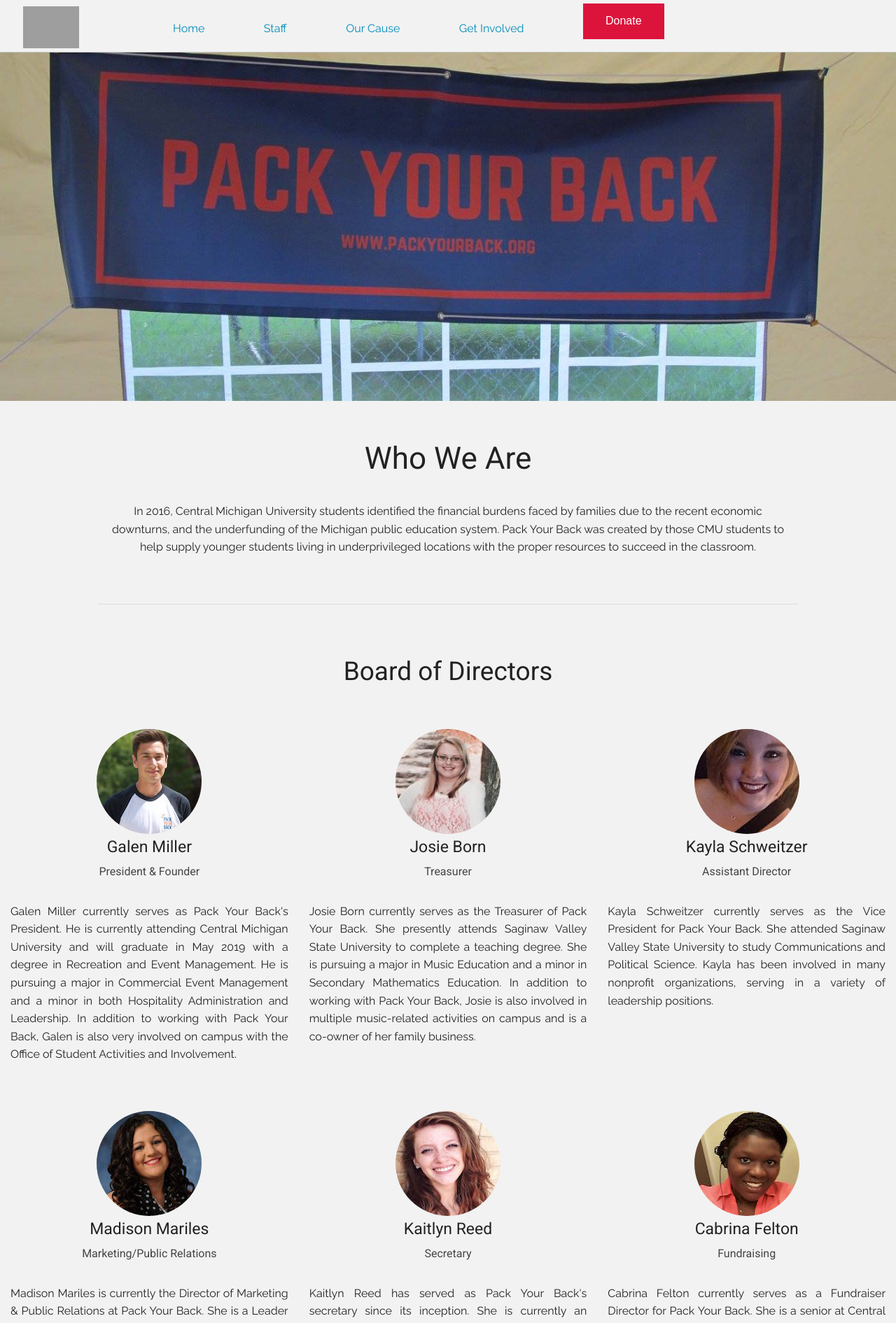
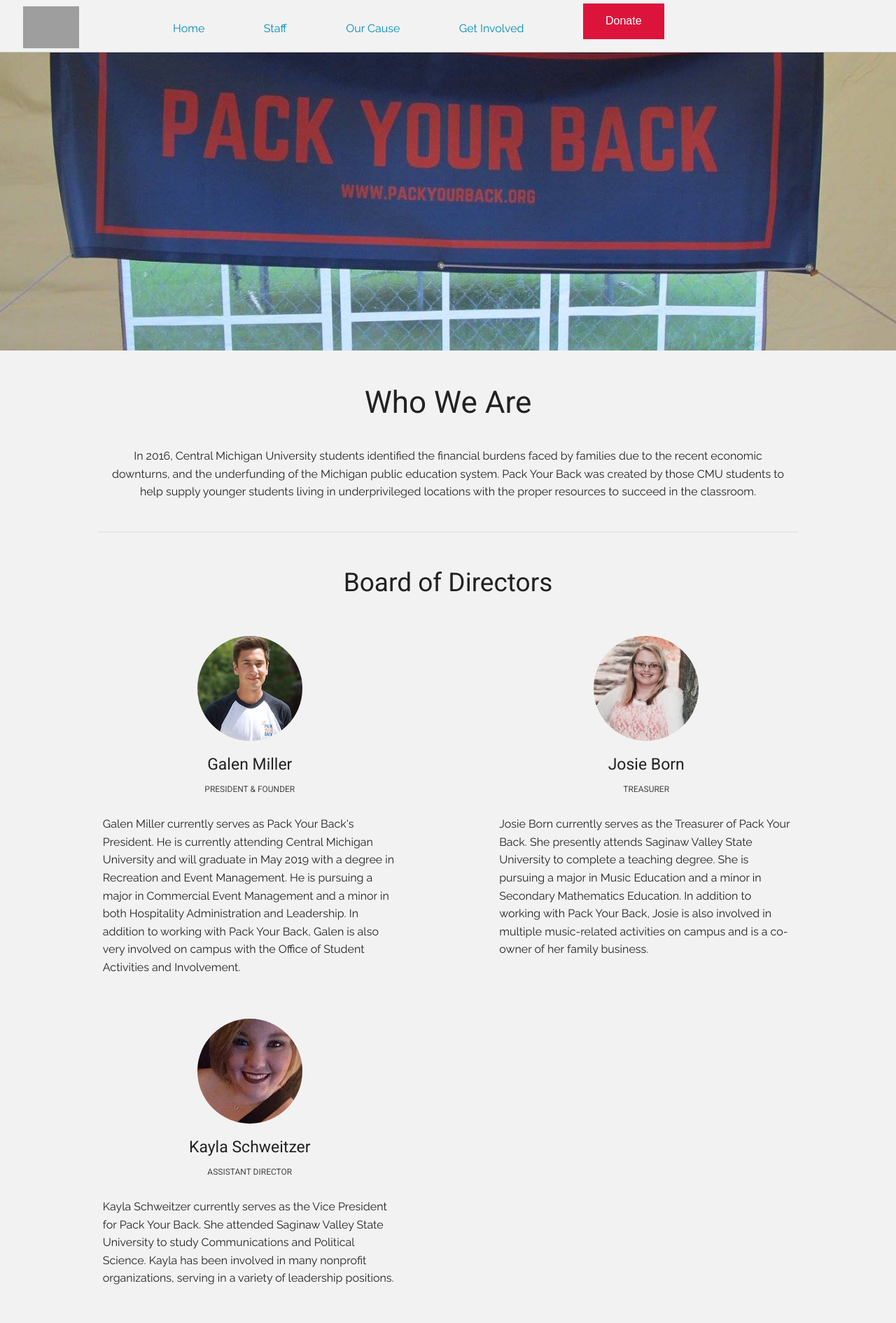
Before and after one commit to JdeGuise/packyourback-site, a PHP site: page /html/leadership.html in a window 1280 px wide. Shown: the top 1891 px of the page at 70% size. Run offline with PHP 8.4, Linux system fonts and the light colour scheme; some libraries are stand-ins or nearby versions; grey boxes are pictures that could not be loaded.

Commit message:
Major restructuring with containers and br tags on leadership page, also visual changes to staff css.

```diff
--- a/pyb/css/style.css
+++ b/pyb/css/style.css
@@ -595,17 +595,63 @@ ul.menuitems li a:hover {
 		}
 	}
 
+  .staff_name{
+    text-align: center;
+    padding-top: 15px;
+  }
+
   .staff_title{
     color: #454545;
     text-align: center;
+    text-transform: uppercase;
+    font-size: 12px;
+    padding-bottom: 20px;
   }
 
   .staff_pics{
     border-radius: 50%;
+    max-width: 150px;
+    max-height: 150px;
   }
 
   #staff_blurb{
-    text-align: justify;
+    text-align: left;
+    max-width: 420px;
+  }
+
+  .padding{
+    padding: 4vh 6vw;
+  }
+
+  .max-width-500{
+    max-width: 500px;
+  }
+
+  .flex-row{
+    display: flex;
+    flex-wrap: wrap;
+    justify-content: space-between;
+  }
+
+  .center-everything{
+    display: flex;
+    flex-direction: column;
+    justify-content: center;
+    align-items: center;
+    align-self:flex-start;
+    flex-grow: 2;
+    padding: 20px;
+    max-width: 560px;
+  }
+
+  .lead_headers{
+    padding-top: 40px;
+    padding-bottom: 25px;
+  }
+
+  .directors{
+    padding-left: 6vw;
+    padding-right: 6vw;
   }
 
 /************************/
--- a/pyb/html/leadership.html
+++ b/pyb/html/leadership.html
@@ -56,12 +56,6 @@
 
       </div>
 
-    <br>
-    <br>
-    <br>
-
-
-
             <div class="container">
                   <img src="../assets/leadership_pics/packyourbackbanner.jpg" id="jumboimg">
             </div>
@@ -69,162 +63,120 @@
 <div id="who_we_are_container">
   <div class="row" id="who_we_are_self">
     <div class="columns small-12">
-          <br/>
-          <br>
-              <h1>Who We Are</h1>
-                <br>
+      <h1 class="lead_headers">Who We Are</h1>
         <p>
           In 2016, Central Michigan University students identified the financial burdens faced by families due to the recent economic downturns, and the underfunding of the Michigan public education system.  Pack Your Back was created by those CMU students to help supply younger students living in underprivileged locations with the proper resources to succeed in the classroom.
         </p>
       <br/>
-          <br>
+
       </div>
 
       <hr>
   </div>
 </div>
 
-    <br>
-      <br/>
-     <h2 style="text-align:center;">Board of Directors</h2>
 
       <br/>
+      <div class="directors">
+     <h2 style="text-align:center; margin-bottom: 30px;">Board of Directors</h2>
+      <div class="flex-row" style="text-align: center;">
+          <div class="max-width-500 center-everything">
 
+              <img src="../assets/leadership_pics/staff/gmiller.jpg" alt="gmiller.jpg" class="staff_pics">
 
-      <div class="row" style="text-align: center;">
-          <div class="columns small-12 medium-4 large-4">
-              <br>
-              <img src="../assets/leadership_pics/staff/gmiller.jpg" alt="gmiller.jpg" class="staff_pics">
-              <h4>Galen Miller</h4>
-              <h6 class="staff_title">President &amp Founder</h6>
-              <br>
+              <h4 class="staff_name">Galen Miller</h4>
+              <h6 class="staff_title">President &amp; Founder</h6>
+
               <p id="staff_blurb">
                   Galen Miller currently serves as Pack Your Back's President. He is currently attending Central Michigan University and will graduate in May 2019 with a degree in Recreation and Event Management. He is pursuing a major in Commercial Event Management and a minor in both Hospitality Administration and Leadership. In addition to working with Pack Your Back, Galen is also very involved on campus with the Office of Student Activities and Involvement.
               </p>
-              <br>
+
           </div>
-      <div class="columns small-12 medium-4 large-4">
+      <div class="center-everything">
+        <img src="../assets/leadership_pics/staff/jborn.jpg" alt="jborn.jpg" class="staff_pics">
 
-            <br>
-                <img src="../assets/leadership_pics/staff/jborn.jpg" alt="jborn.jpg" class="staff_pics">
-                <h4>Josie Born</h4>
+        <h4 class="staff_name">Josie Born</h4>
         <h6 class="staff_title">Treasurer</h6>
-                <br>
+
         <p id="staff_blurb">
           Josie Born currently serves as the Treasurer of Pack Your Back. She presently attends Saginaw Valley State University to complete a teaching degree. She is pursuing a major in Music Education and a minor in Secondary Mathematics Education. In addition to working with Pack Your Back, Josie is also involved in multiple music-related activities on campus and is a co-owner of her family business.
         </p>
-                <br>
+
           </div>
-          <div class="columns small-12 medium-4 large-4">
-             <br>
+          <div class="center-everything">
               <img src="../assets/leadership_pics/staff/kschweitzer.jpg" alt="kschweitzer.jpg" class="staff_pics">
-              <h4>Kayla Schweitzer</h4>
+              <h4 class="staff_name">Kayla Schweitzer</h4>
               <h6 class="staff_title">Assistant Director</h6>
-              <br>
               <p id="staff_blurb">
                   Kayla Schweitzer currently serves as the Vice President for Pack Your Back. She attended Saginaw Valley State University to study Communications and Political Science. Kayla has been involved in many nonprofit organizations, serving in a variety of leadership positions.
               </p>
-              <br>
           </div>
       </div>
-      <div class="row" style="text-align: center;">
-        <div class="columns small-12 medium-4 large-4">
 
-              <br>
+      <div class="flex-row">
+        <div class="center-everything">
           <img src ="../assets/leadership_pics/staff/mmariles.jpg" alt="mmariles.jpg" class="staff_pics">
-              <h4 style="text-align:center;">Madison Mariles</h4>
+
+          <h4 class="staff_name">Madison Mariles</h4>
           <h6 class="staff_title">Marketing/Public Relations</h6>
-              <br>
+
           <p id="staff_blurb">
-                  Madison Mariles is currently the Director of Marketing & Public Relations at Pack Your Back. She is a Leader Advancement Scholar at Central Michigan University and is expected to graduate in May 2020. She is pursuing a major in Integrative Public Relations with minors in Marketing and Leadership. Aside from working with Pack Your Back, Madison is also very involved on campus, serving as a deskie for her residence hall and an active member of Program Board and PRSSA.
+              Madison Mariles is currently the Director of Marketing &amp; Public Relations at Pack Your Back. She is a Leader Advancement Scholar at Central Michigan University and is expected to graduate in May 2020. She is pursuing a major in Integrative Public Relations with minors in Marketing and Leadership. Aside from working with Pack Your Back, Madison is also very involved on campus, serving as a deskie for her residence hall and an active member of Program Board and PRSSA.
           </p>
-              <br>
+        </div>
+
+          <div class="center-everything">
+            <img src ="../assets/leadership_pics/staff/kreed.jpg" alt="kreed.jpg" class="staff_pics">
+            <h4 class="staff_name">Kaitlyn Reed</h4>
+            <h6 class="staff_title">Secretary</h6>
+            <p id="staff_blurb">
+                Kaitlyn Reed has served as Pack Your Back's secretary since its inception. She is currently an honors student at Central Michigan University and will graduate in May 2018 with a business degree. She is pursuing a major in General Management and a minor in Hospitality Services &amp; Administration. In addition to working with Pack Your Back, Kaitlyn is also involved on campus, especially with the Volunteer Center where she works as an On-Campus Service Student Coordinator.
+            </p>
 
           </div>
-          <div class="columns small-12 medium-4 large-4">
-
-            <br>
-                <img src ="../assets/leadership_pics/staff/kreed.jpg" alt="kreed.jpg" class="staff_pics">
-                <h4>Kaitlyn Reed</h4>
-                <h6 class="staff_title">Secretary</h6>
-                <br>
-                <p id="staff_blurb">
-                    Kaitlyn Reed has served as Pack Your Back's secretary since its inception. She is currently an honors student at Central Michigan University and will graduate in May 2018 with a business degree. She is pursuing a major in General Management and a minor in Hospitality Services & Administration. In addition to working with Pack Your Back, Kaitlyn is also involved on campus, especially with the Volunteer Center where she works as an On-Campus Service Student Coordinator.
-                </p>
-                <br>
-          </div>
-  <div class="columns small-12 medium-4 large-4">
-
-         <br>
+    <div class="center-everything">
       <img src ="../assets/leadership_pics/staff/cfelton.jpg" alt="cfelton.jpg" class="staff_pics">
-              <h4 style="text-align:center;">Cabrina Felton</h4>
+      <h4 class="staff_name">Cabrina Felton</h4>
       <h6 class="staff_title">Fundraising</h6>
-              <br>
       <p id="staff_blurb">
           Cabrina Felton currently serves as a Fundraiser Director for Pack Your Back. She is a senior at Central Michigan University studying Apparel Merchandising and Design. She is expected to graduate in December 2017. Cabrina has been involved in multiple organizations at school.
       </p>
-              <br>
+    </div>
+  </div>
+</div>
+      <img src="../assets/leadership_pics/vision_Chalk.jpeg"  width="100%" />
+        <div class="row" id="pyb_cmu_p">
 
+          <div class="columns small-12 medium-12 large-12">
+            <a href="https://www.cmich.edu/stamp/Pages/pack-your-back.aspx"></a>
+          </div>
+        </div>
+
+  <div class="row padding">
+    <h3 class="lead_headers">Pack Your Back at CMU</h3>
+    <div class="columns small-12 medium-8 large-5" >
+
+      <p style="text-align:left; margin-left: 25px; max-width: 800px;">Pack Your Back is a nonprofit organization that was started in a dorm room in Calkins Hall. It’s a few students at CMU who decided that they wanted to be hands on, they wanted to be proactive in helping the younger generation succeed. With that, Pack Your Back was born.</p>
+
+      <p style="text-align:left; margin-left: 25px; max-width: 800px;">In January 2016, Galen Miller was volunteering in Flint with his fraternity. As they continued to deliver water and other supplies to the residents suffering from the water crisis, Miller noticed that as the major media outlets began to leave, so did the help.</p>
+
+      <p style="text-align:left; margin-left: 25px; max-width: 800px;">
+      That night after the event in Flint, Miller got together a group of friends in his dorm room, and they discussed how they could continue to give back to the community in Flint. They settled on collecting and donating school supplies, as they realized that the water crisis had a massive impact on the development of young school-aged children.</p>
+
+      <p style="text-align:left; margin-left: 25px; max-width: 800px;">
+      A group of CMU students and alumni started Pack Your Back in March 2016 and were officially approved as a 501(c)(3) nonprofit in May. They set to work collecting funds and school supplies to donate to the children of Flint and beyond.</p>
+
+      <p style="text-align:left; margin-left: 25px; max-width: 800px;">
+      The organization plans to extend to the rest of the state and even the country in the following months and years and already has an expansion plan in place.</p>
+    </div>
+
+    <div class="columns small-12 medium-4 large-7">
+      <img src="../assets/calkins.jpg" width="80%" style="margin-left:30px;" />
     </div>
   </div>
 
 
 
-
-
-      </div>
-
-          <br>
-          <br>
-
-                  <img src="../assets/leadership_pics/vision_Chalk.jpeg"  width="100%" />
-
-                  <br>
-                  <br>
-                  <br>
-
-        <div class="row" id="pyb_cmu_p">
-
-          <div class="columns small-12 medium-12 large-12">
-            <a href="https://www.cmich.edu/stamp/Pages/pack-your-back.aspx"><h3>Pack Your Back at CMU</h3></a>
-          </div>
-        </div>
-
-      <div class="row">
-
-          <div class="columns small-12 medium-8 large-5" >
-                <br>
-                <br>
-                <br>
-                  <p style="text-align:left; margin-left: 25px; max-width: 800px;">Pack Your Back is a nonprofit organization that was started in a dorm room in Calkins Hall. It’s a few students at CMU who decided that they wanted to be hands on, they wanted to be proactive in helping the younger generation succeed. With that, Pack Your Back was born.</p>
-                  <br>                         <p style="text-align:left; margin-left: 25px; max-width: 800px;">In January 2016, Galen Miller was volunteering in Flint with his fraternity. As they continued to deliver water and other supplies to the residents suffering from the water crisis, Miller noticed that as the major media outlets began to leave, so did the help.</p>
-                  <br>
-                <p style="text-align:left; margin-left: 25px; max-width: 800px;">
-                    That night after the event in Flint, Miller got together a group of friends in his dorm room, and they discussed how they could continue to give back to the community in Flint. They settled on collecting and donating school supplies, as they realized that the water crisis had a massive impact on the development of young school-aged children.
-                    </p>
-
-              <p style="text-align:left; margin-left: 25px; max-width: 800px;">
-
-A group of CMU students and alumni started Pack Your Back in March 2016 and were officially approved as a 501(c)(3) nonprofit in May. They set to work collecting funds and school supplies to donate to the children of Flint and beyond.
-              </p>
-              <p style="text-align:left; margin-left: 25px; max-width: 800px;">
-The organization plans to extend to the rest of the state and even the country in the following months and years and already has an expansion plan in place.
-              </p>
-
-                  <br>
-          </div>
-
-          <div class="columns small-12 medium-4 large-7">
-                <br>
-                <br>
-                <img src="../assets/calkins.jpg" width="80%" style="margin-left:30px;" />
-          </div>
-
-
-      </div>
-
-      <br>
-      <br>
     <!-- Footer Section -->
     <footer class="footer">
       <div class="after">
@@ -232,20 +184,20 @@ The organization plans to extend to the rest of the state and even the country i
             <div class="columns small-12 medium-12 large-3" id="footer1">
               <div class="content">
                 <img src="../assets/pyb_row.png" style="height:60px; width: 240px;">
-                <br>
-                <br>
+
+
                 <h4 style="left:23px;">(989) 975-8969</h4>
-                <br>
+
                 <h4 style="left:23px;">
                   Bad Axe, Michigan
                 </h4>
 
 
               </div>
-            <br>
-            <br>
-            <br>
-            <br>
+
+
+
+
               <div class="content" id="social_media_footer" style="left:23px;">
                 <h4>Find Us Elsewhere</h4>
                   <a href="https://www.linkedin.com/company/10569483?trk=tyah&trkInfo=tarId%3A1459660539341%2Ctas%3Apack%20your%20back%2Cidx%3A1-1-1">
@@ -264,10 +216,10 @@ The organization plans to extend to the rest of the state and even the country i
             </div>
             <div class="columns small-12 medium-12 large-3" id="footer2">
 
-                <br>
-                <br>
-                <br>
-                <br>
+
+
+
+
 
           <section class="subscribe">
             <div class="subscribe-pitch">
@@ -282,8 +234,8 @@ The organization plans to extend to the rest of the state and even the country i
 
             </div>
             <div class="columns small-12 medium-12 large-3" id="footer3">
-            <br>
-            <br>
+
+
               <div class="content">
                 <h4>Who We Are</h4>
                 <ul>
@@ -293,15 +245,15 @@ The organization plans to extend to the rest of the state and even the country i
                 </ul>
               </div>
             <br/>
-            <br>
-            <br>
+
+
 <!--               <button class="footer_buttons">Privacy Policy</button>
  -->            <br/>
             </div>
 
           <div class="columns small-12 medium-12 large-3" id="footer4">
-          <br>
-          <br>
+
+
                 <div class="content">
                 <h4>Get Involved</h4>
                 <ul>
@@ -309,16 +261,16 @@ The organization plans to extend to the rest of the state and even the country i
                     <li><a href="https://www.classy.org/checkout/donation?eid=81983">Donate</a></li>
                 </ul>
                 </div>
-                <br>
-                <br>
-                <br>
-                <br>
+
+
+
+
 <!--              <button class="footer_buttons" id="terms_of_use">Terms of Use</button>
  -->          </div>
         </div>
-        <br>
-        <br>
-        <br>
+
+
+
         <div class="row" id="footer_legal">
 
             <div class="columns small-12">
```
Lines whose indentation alone changed are shown as unchanged.
